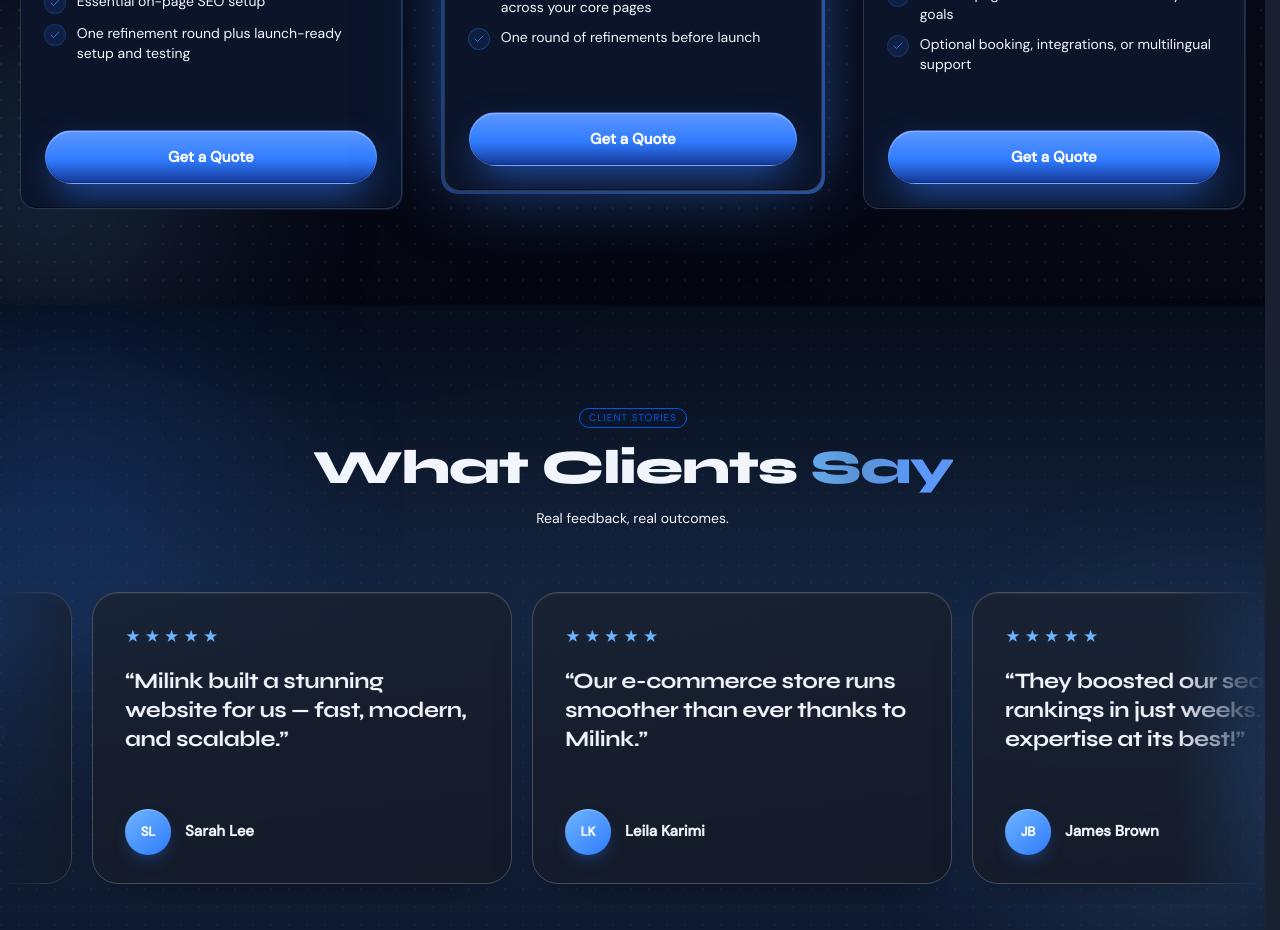
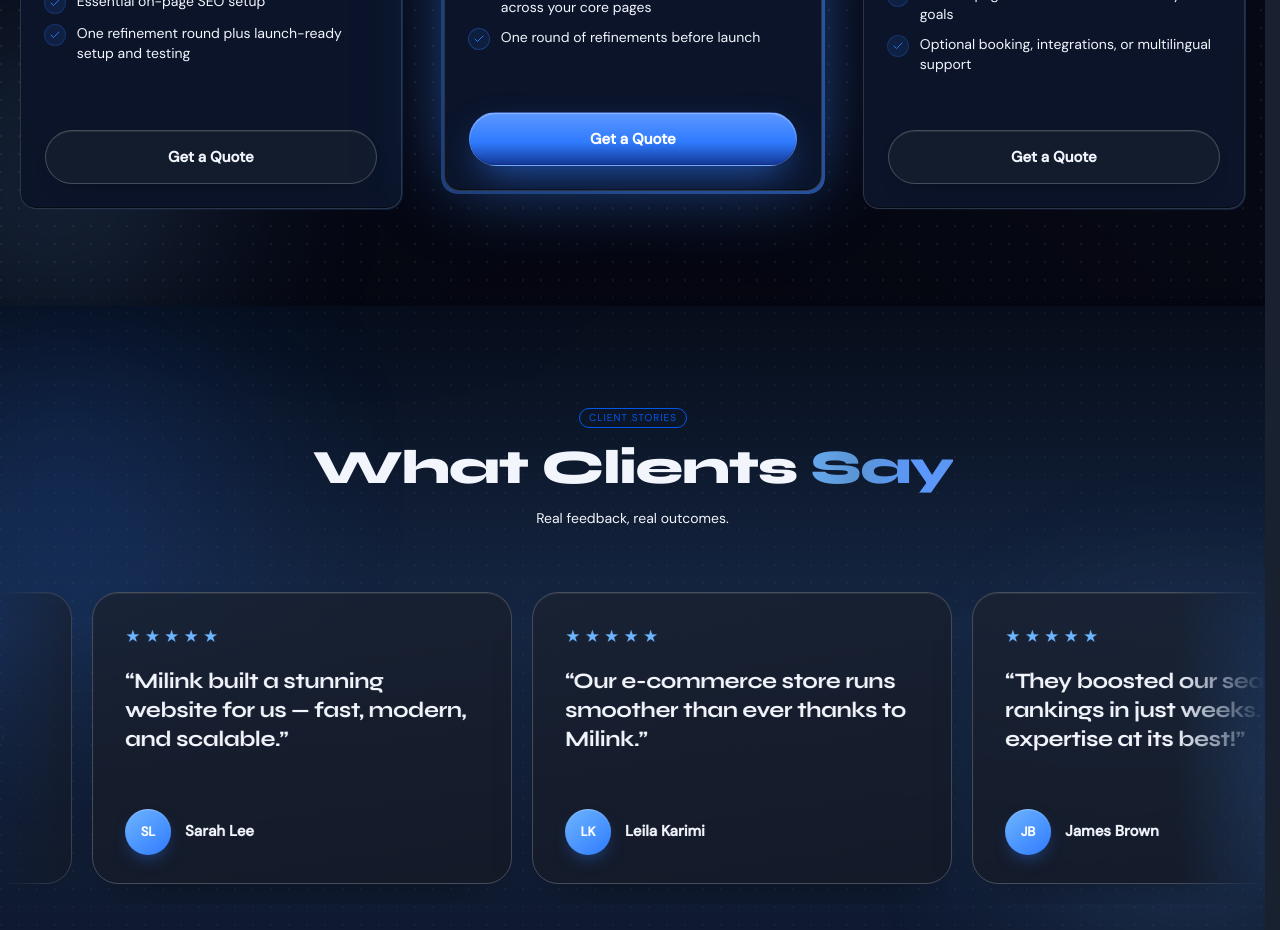
Before and after one commit to miladmo68/milink-pro, a Next.js app: page / in a window 1280 px wide. Shown: the part 4980-5910 px from the top of the page. Built offline with nearby package versions, Linux system fonts and the light colour scheme.

Commit message:
refine featured pricing CTA

```diff
--- a/src/sections/Pricing.jsx
+++ b/src/sections/Pricing.jsx
@@ -121,7 +121,12 @@ export default function Pricing() {
                       </ul>
 
                       <div className="mt-auto flex justify-center pt-14">
-                        <a href={quoteHref} className="marketing-cta marketing-cta--primary marketing-cta--block">
+                        <a
+                          href={quoteHref}
+                          className={`marketing-cta ${
+                            isPro ? "marketing-cta--primary" : "marketing-cta--secondary"
+                          } marketing-cta--block`}
+                        >
                           Get a Quote
                         </a>
                       </div>
```
Also changed, not shown: 1 other file (tests, documents, lock files or other folders).
